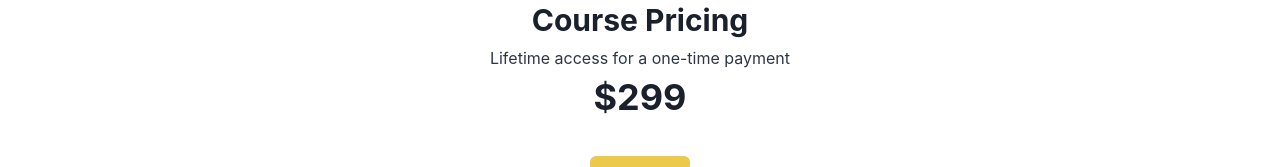
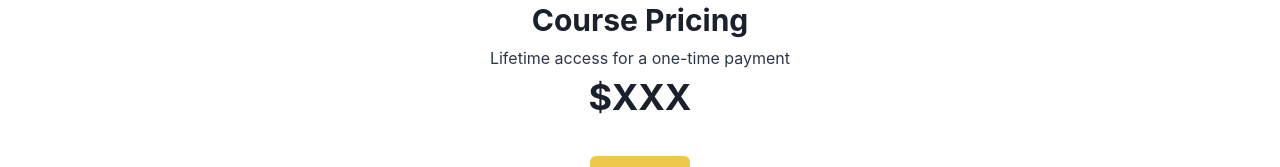
Before and after one commit to GPT-Engineer-App/web-dev-course-sales, a React (Vite) app: page / in a window 1280 px wide. Shown: the part 948-1115 px from the top of the page. Built offline with nearby package versions, Linux system fonts and the light colour scheme.

Commit message:
Changed the course price from "$299" to a placeholder "$XXX" on the sales page.
Price

```diff
--- a/src/pages/Index.jsx
+++ b/src/pages/Index.jsx
@@ -71,7 +71,7 @@ const Index = () => {
           Lifetime access for a one-time payment
         </Text>
         <Text fontWeight={700} fontSize={"4xl"}>
-          $299
+          $XXX
         </Text>
         <Stack mt={8} spacing={6} direction={"row"} justifyContent={"center"}>
           <Button
```
